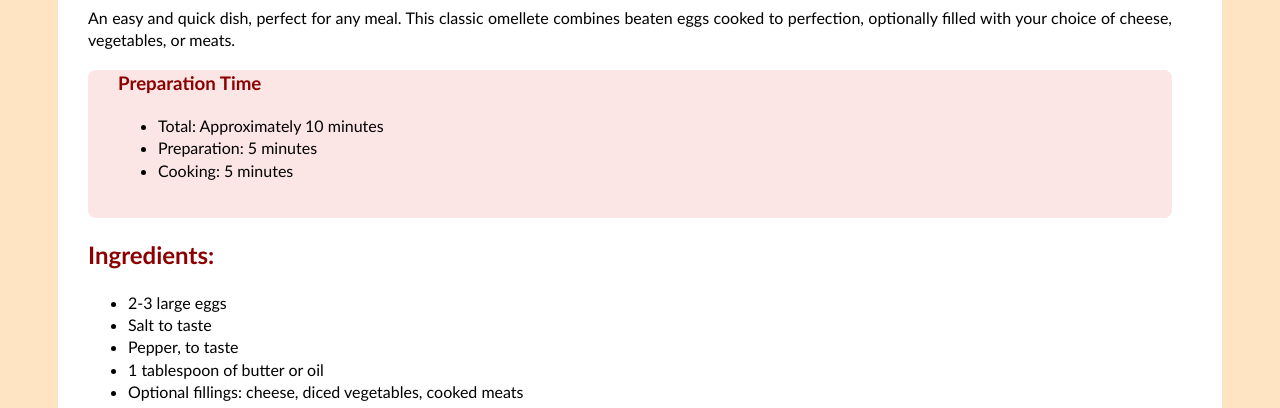
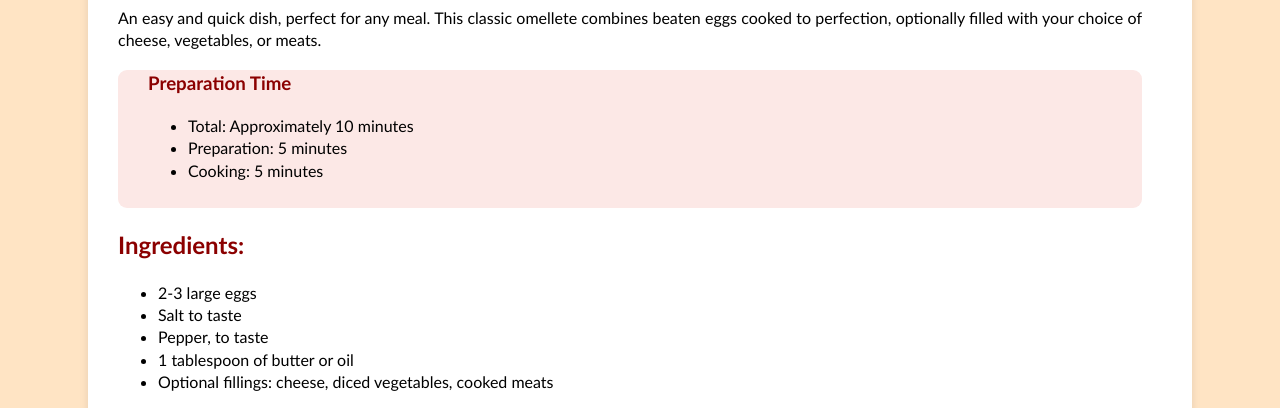
Before and after one commit to sissonation-cpu/Simple-Omelette-Recipe, a plain HTML site: page index.html in a window 1280 px wide. Shown: the part 390-798 px from the top of the page. Drawn offline with Linux system fonts and the light colour scheme.

Commit message:
added formating

```diff
--- a/styles.css
+++ b/styles.css
@@ -6,18 +6,23 @@ body{
     background-color: rgb(255, 255, 255);
     padding-left: 30px;
     padding-bottom: 20px;
-}
-div {
-    background-color: rgb(252, 229, 229);
-    padding-left: 30px;
-    padding-bottom: 20px;
     line-height: 1.4;
     border-radius: 8px;
     padding-right: 50px;
-    margin-right: auto;
     text-align: justify;
+    margin-left: 80px;
+    margin-right: 80px;
+    margin-top: 20px;
+    margin-bottom: 20px;
+    box-shadow: 0 4px 8px rgba(0, 0, 0, 0.1);
 }
-
+div{
+    background-color: rgb(252, 232, 230);
+    border-radius: 9px;
+    padding-top: auto;
+    padding-left: 30px;
+    padding-bottom: 10px;
+}
 ul{
    text-align: left;
 }
@@ -28,15 +33,6 @@ h2{
 }
 h2{
     color: darkred;
-}
-.recipe-container{
-    display: block;
-    margin-left: 50px;
-    margin-right: 50px;
-    margin-top: 20px;
-    margin-bottom: 20px;
-    border-radius: 15px;
-    background-color: rgb(255, 255, 255);
 }
 h1{
     font-family: 'Trebuchet MS', 'Lucida Sans Unicode', 'Lucida Grande', 'Lucida Sans', Arial, sans-serif;
@@ -53,6 +49,3 @@ table, th, td {
     width: 80%;
     border-color: brown;
 }
-th, td {
-    padding: 3px;
-}
```
